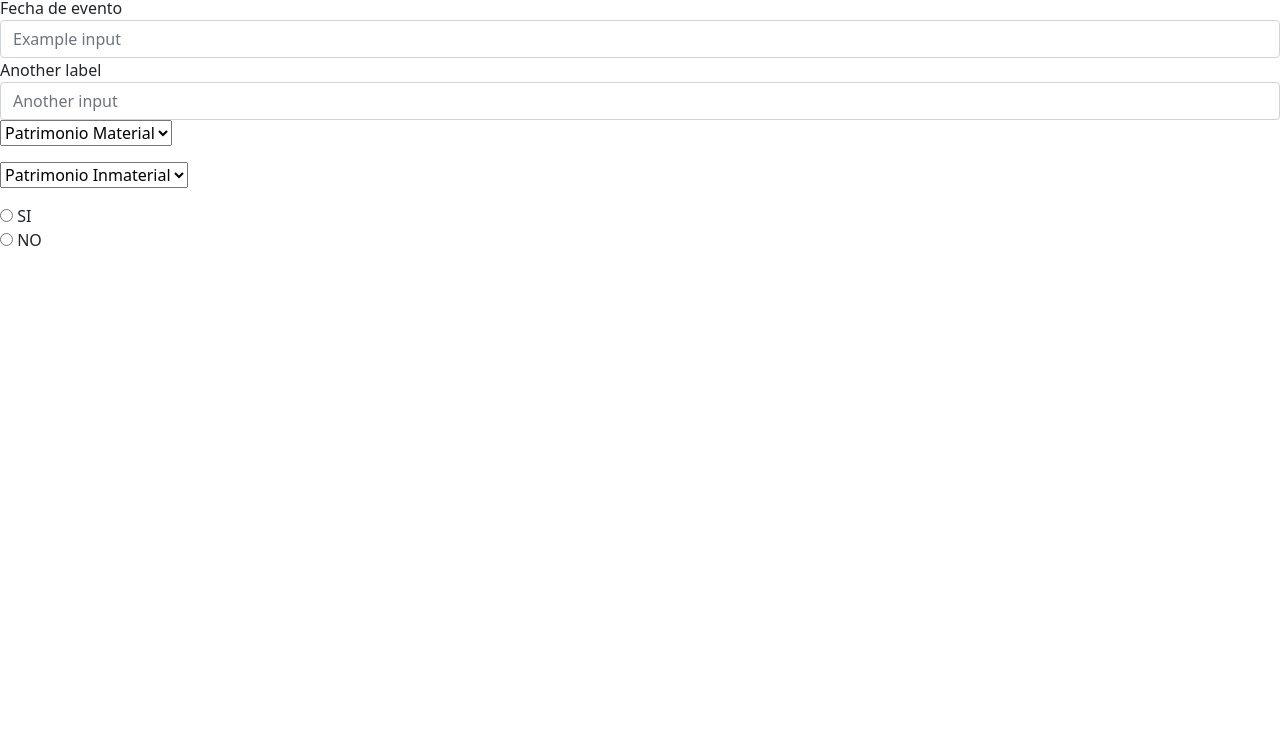
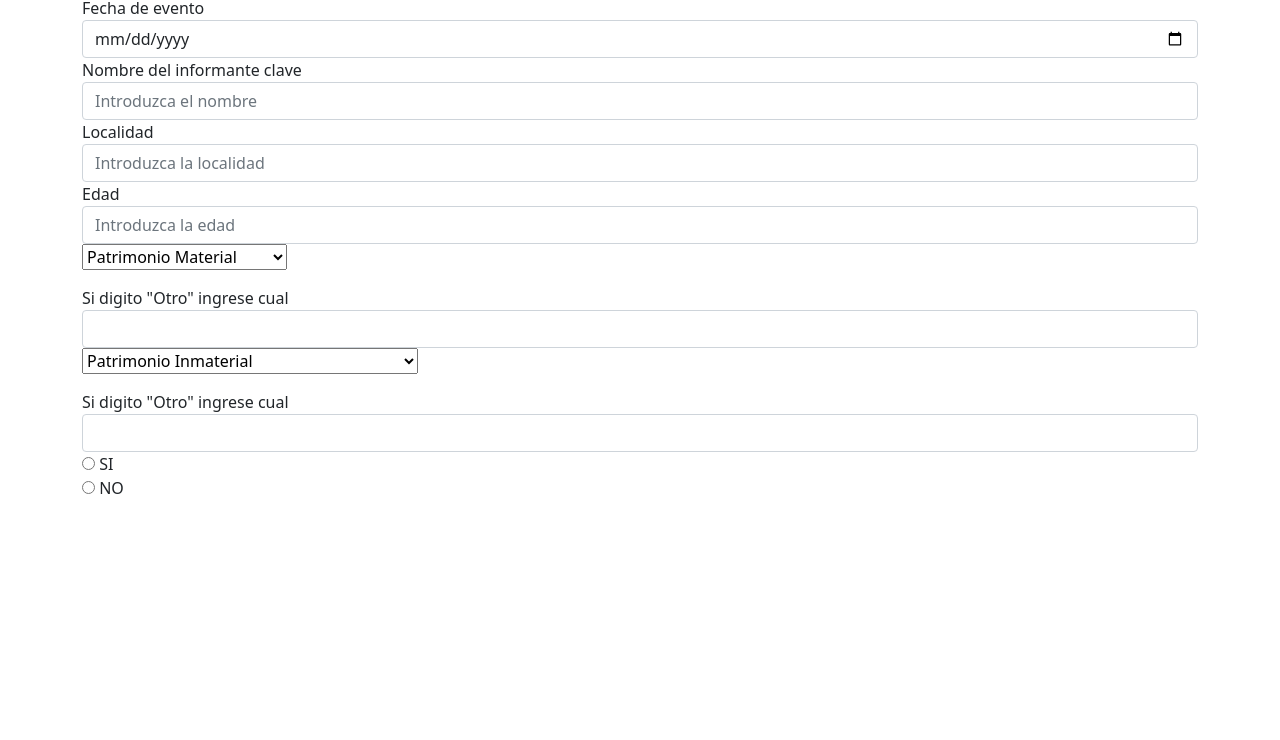
Before and after one commit to MariaJesus1420/tcu_fichaRegistro, a plain HTML site: page index.html in a window 1280 px wide. Shown: the part 60-800 px from the top of the page. Drawn offline with nearby package versions, Linux system fonts and the light colour scheme; files whose address does not match are found by name.

Commit message:
cambios htlm

```diff
--- a/index.html
+++ b/index.html
@@ -1,55 +1,130 @@
 <html lang="en">
-
   <head>
-    <meta charset="UTF-8">
-    <meta http-equiv="X-UA-Compatible" content="IE=edge">
-    <meta name="viewport" content="width=device-width, initial-scale=1.0">
+    <meta charset="UTF-8" />
+    <meta http-equiv="X-UA-Compatible" content="IE=edge" />
+    <meta name="viewport" content="width=device-width, initial-scale=1.0" />
     <title>Ficha de Registro</title>
-    <link href="https://cdn.jsdelivr.net/npm/bootstrap@5.0.1/dist/css/bootstrap.min.css" rel="stylesheet" integrity="sha384-+0n0xVW2eSR5OomGNYDnhzAbDsOXxcvSN1TPprVMTNDbiYZCxYbOOl7+AMvyTG2x" crossorigin="anonymous">
-    <link rel="stylesheet" href="https://cdn.jsdelivr.net/npm/bootstrap-icons@1.5.0/font/bootstrap-icons.css">
-    <link rel="stylesheet" href="assets/styles/styles.css">
+    <link
+      href="https://cdn.jsdelivr.net/npm/bootstrap@5.0.1/dist/css/bootstrap.min.css"
+      rel="stylesheet"
+      integrity="sha384-+0n0xVW2eSR5OomGNYDnhzAbDsOXxcvSN1TPprVMTNDbiYZCxYbOOl7+AMvyTG2x"
+      crossorigin="anonymous"
+    />
+    <link
+      rel="stylesheet"
+      href="https://cdn.jsdelivr.net/npm/bootstrap-icons@1.5.0/font/bootstrap-icons.css"
+    />
+    <link rel="stylesheet" href="assets/styles/styles.css" />
   </head>
-<h1>Ficha de Registro TCU-374/486 Patrimonio y Cultura</h1>
+  <h1 style="text-align: center">
+    Ficha de Registro TCU-374/486 Patrimonio y Cultura
+  </h1>
   <body>
-
     <form>
+      <div class="container">
         <div class="form-group">
           <label for="formGroupExampleInput">Fecha de evento </label>
-      <input type="text" class="form-control" id="formGroupExampleInput" placeholder="Example input">
+          <input type="date"
+            type="text"
+            class="form-control"
+            id="formGroupExampleInput"
+            placeholder="Example input"
+          />
         </div>
         <div class="form-group">
-      <label for="formGroupExampleInput2">Another label</label>
-      <input type="text" class="form-control" id="formGroupExampleInput2" placeholder="Another input">
+          <label for="formGroupExampleInput2">Nombre del informante clave</label>
+          <input
+            type="text"
+            class="form-control"
+            id="formGroupExampleInput2"
+            placeholder="Introduzca el nombre"
+          />
         </div>
-      <div> <select class="custom-select custom-select-lg mb-3">
+        <div class="form-group">
+          <label for="formGroupExampleInput2">Localidad</label>
+          <input
+            type="text"
+            class="form-control"
+            id="formGroupExampleInput2"
+            placeholder="Introduzca la localidad"
+          />
+        </div>
+        <div class="form-group">
+          <label for="formGroupExampleInput2">Edad</label>
+          <input
+            type="text"
+            class="form-control"
+            id="formGroupExampleInput2"
+            placeholder="Introduzca la edad"
+          />
+        </div>
+        <div>
+          <select class="custom-select custom-select-lg mb-3">
             <option selected>Patrimonio Material</option>
-        <option value="1">One</option>
-        <option value="2">Two</option>
-        <option value="3">Three</option>
-      </select></div>
-      <div> <select class="custom-select custom-select-lg mb-3">
+            <option value="1">Monumentos Sitios</option>
+            <option value="2">Artefactos Históricos</option>
+            <option value="3">Fotografías</option>.
+            <option value="5">Conjunto Arquitectónico</option>
+            <option value="6">Otro</option>
+          </select>
+        </div>
+        <div class="form-group">
+          <label for="formGroupExampleInput2">Si digito "Otro" ingrese cual</label>
+          <input
+            type="text"
+            class="form-control"
+            id="formGroupExampleInput2"
+            placeholder=" "
+          />
+        <div>
+          <select class="custom-select custom-select-lg mb-3">
             <option selected>Patrimonio Inmaterial</option>
-        <option value="1">One</option>
-        <option value="2">Two</option>
-        <option value="3">Three</option>
-      </select></div>
+            <option value="1">Leyenda/Historia/Cuento/Poema/Retahíla</option>
+            <option value="2">Receta Tradicional</option>
+            <option value="3">Remedio/Curación</option>
+            <option value="4">Juego Tradicional</option>
+            <option value="5">Tradición Comunitaria</option>
+            <option value="6">Otro</option>
+          </select>
+        </div>
+        <div class="form-group">
+          <label for="formGroupExampleInput2">Si digito "Otro" ingrese cual</label>
+          <input
+            type="text"
+            class="form-control"
+            id="formGroupExampleInput2"
+            placeholder=" "
+          />
+        </div>
         <div class="custom-control custom-radio">
-        <input type="radio" id="customRadio1" name="customRadio" class="custom-control-input">
+          <input
+            type="radio"
+            id="customRadio1"
+            name="customRadio"
+            class="custom-control-input"
+          />
           <label class="custom-control-label" for="customRadio1">SI</label>
         </div>
         <div class="custom-control custom-radio">
-        <input type="radio" id="customRadio2" name="customRadio" class="custom-control-input">
+          <input
+            type="radio"
+            id="customRadio2"
+            name="customRadio"
+            class="custom-control-input"
+          />
           <label class="custom-control-label" for="customRadio2">NO</label>
         </div>
-
+      </div>
     </form>
-    <script src="https://cdn.jsdelivr.net/npm/bootstrap@5.0.1/dist/js/bootstrap.bundle.min.js" integrity="sha384-gtEjrD/SeCtmISkJkNUaaKMoLD0//ElJ19smozuHV6z3Iehds+3Ulb9Bn9Plx0x4" crossorigin="anonymous"></script>
+    <script
+      src="https://cdn.jsdelivr.net/npm/bootstrap@5.0.1/dist/js/bootstrap.bundle.min.js"
+      integrity="sha384-gtEjrD/SeCtmISkJkNUaaKMoLD0//ElJ19smozuHV6z3Iehds+3Ulb9Bn9Plx0x4"
+      crossorigin="anonymous"
+    ></script>
     <script src="https://www.gstatic.com/firebasejs/8.6.7/firebase-app.js"></script>
     <script src="https://www.gstatic.com/firebasejs/8.6.7/firebase-auth.js"></script>
     <script src="https://www.gstatic.com/firebasejs/8.6.7/firebase-firestore.js"></script>
     <script src="assets/scripts/init.js"></script>
     <script src="assets/javascript/app.js"></script>
-
   </body>
-
 </html>
```
Lines whose indentation alone changed are shown as unchanged.
